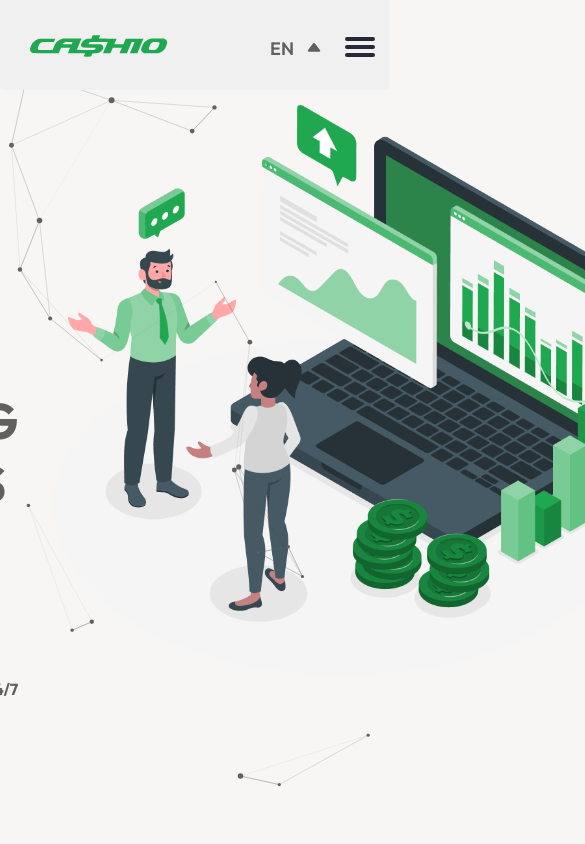
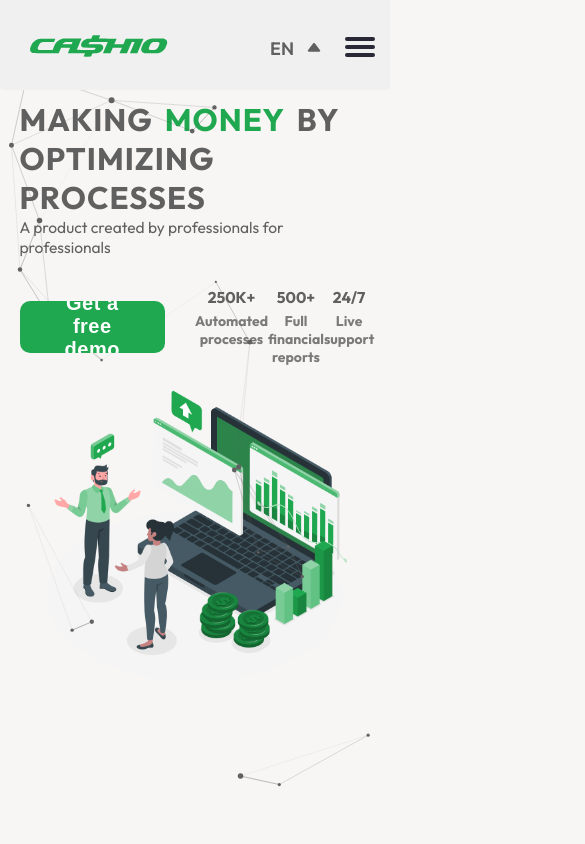
Before and after one commit to RevaGee/Cashio, a React (Create React App) app: page / in a window 390 px wide. Shown: the top 844 px of the page, 585 px wide, since content can reach past the window. Built offline with nearby package versions, Linux system fonts and the light colour scheme.

Commit message:
corrected slogan styles

```diff
--- a/src/components/Slogan/index.tsx
+++ b/src/components/Slogan/index.tsx
@@ -1,5 +1,5 @@
 import React from "react";
-import Imgslogan from "../../images/Imgslogan.png"
+import ImgSlogan from "../../images/Imgslogan.png"
 import {useTranslation} from "react-i18next";
 import '../Slogan/style.scss'
 
@@ -12,33 +12,27 @@ export const Slogan = () => {
 
     return (
         <div className="slogan">
-            <div className="slogan_content">
             <div className="img_and_text">
                 <div className="slogan_text">
                     <div className="slogan_head_text">
-                            <p>{t('Making')}</p>
-                            <span>{t('Money')}</span>
-                            <p>{t('Making Money')}</p>
+                        <p>{t('Making')} <span>{t('Money')}</span> {t('Making Money')}</p>
                     </div>
                     <div className="signature">
                         <a>{t('Professionals')}</a>
                     </div>
-                        <div>
+                    <div className = 'button_digits'>
                         <button className='demo_slogan' onClick={handleTelegramLink}>
                             {t('Get a free demo')}
                         </button>
                         <div className="info_text">
-                                <p>250K+</p>
-
-                                <p>500+</p>
-
-                                <p>24/7</p>
+                            <div className = "digits"><h1>250K+</h1><p>Automated processes</p></div>
+                            <div className = "digits"><h1>500+</h1><p>Full financial reports</p></div>
+                            <div className = "digits"><h1>24/7</h1><p>Live support</p></div>
                         </div>
                     </div>
                 </div>
                 <div className="slogan_image">
-                        <img src={Imgslogan} alt="" className="img_slogan"/>
-                    </div>
+                    <img src={ImgSlogan} alt="" className="img_slogan"/>
                 </div>
             </div>
         </div>
--- a/src/components/Slogan/style.scss
+++ b/src/components/Slogan/style.scss
@@ -4,7 +4,8 @@
   align-items: center;
   justify-content: left;
   flex-direction: column;
-  padding: 50px;
+  width: 90%;
+  margin: 0 auto;
 }
 .img_and_text{
   display: flex;
@@ -13,6 +14,7 @@
 }
 
 .slogan_text {
+  margin-top: 100px;
   display: flex;
   flex-direction: column;
   text-align: left;
@@ -20,24 +22,34 @@
 }
 
 .slogan_head_text {
-  font-size: 50px;
+  display: flex;
+  font-size: 60px;
   font-weight: bold;
   color: var(--text_color);
+  p{
+    margin: 0;
+    letter-spacing: 1px;
+  }
+  span{
+    color: #1FA84F;
+    margin: 0 5px 0 5px;
+  }
 }
 
 .signature {
-  font-size: 18px;
+  font-size: 25px;
   color: var(--text_color);
 }
 
 .img_slogan {
-  width: 650px;
+  width: 700px;
   height: auto;
 }
 
 .demo_slogan {
+  background: #1FA84F;
   height: 52px;
-  margin-left: 10px;
+  color: var(--buttton_text_color);
   cursor: pointer;
   border-radius: 10px;
   border: none;
@@ -45,16 +57,36 @@
   font-weight: 600;
   display: flex;
   align-items: center;
-  flex-direction: row;
-  background: #1FA84F;
-  color: var(--buttton_text_color);
+  //flex-direction: row;
   padding: 8px 25px;
+  position: relative;
   overflow: hidden;
-  justify-content: center;
-  text-align: center;
+  //justify-content: center;
+  //text-align: center;
   letter-spacing: .5px;
   outline: none;
+  transition: 0.8s all ease;
   z-index: 1;
+  &:hover{
+    color: var(--text_color);
+    background: #EFF0EF;
+    border: 1px solid #1FA84F;
+  }
+  &::before{
+    background: var(--header_color);
+    content: "";
+    position: absolute;
+    top: 50%;
+    left: 50%;
+    z-index: -1;
+    transition: all 0.6s ease;
+    width: 100%;
+    height: 0;
+    transform: translate(-50%, -50%) rotate(45deg);
+  }
+  &:hover::before{
+    height: 500%;
+  }
 }
 
 .info_slogan {
@@ -71,4 +103,78 @@
   color: var(--text_color);
   display: flex;
   justify-content: space-between;
+  width: 80%;
 }
+
+.button_digits{
+  margin-top: 30px;
+  .digits{
+    margin-top: 50px;
+    display: flex;
+    flex-direction: column;
+    text-align: center;
+    h1{
+      margin-bottom: 5px;
+      margin-top: 0;
+    }
+    P{
+      color: #7a7a7a;
+      margin-top: 0;
+      margin-bottom: 0;
+    }
+  }
+}
+@media(max-width: 1200px){
+  .img_slogan {
+    width: 600px;
+  }
+  .info_text{
+    width: 100%;
+  }
+}
+@media(max-width: 992px){
+  .img_and_text{
+    flex-direction: column;
+  }
+  .info_text{
+    margin-left: 30px;
+    width: 70% !important;
+    .digits{
+      margin-top: 0;
+      h1{
+        font-size: 25px;
+      }
+      p{
+        font-size: 14px;
+      }
+    }
+  }
+  .button_digits{
+    display: flex;
+    flex-direction: row;
+    align-items: center;
+    justify-content: space-between;
+  }
+}
+@media(max-width: 768px){
+  .slogan_head_text{
+    font-size: 8vw;
+  }
+  .signature{
+    font-size: 4vw;
+  }
+  .img_slogan{
+    width: 85vw;
+  }
+  .info_text{
+    width: 50% !important;
+    .digits{
+      h1{
+        font-size: 4vw !important;
+      }
+      p{
+        font-size: 14px;
+      }
+    }
+  }
+}
```
Lines whose indentation alone changed are shown as unchanged.
